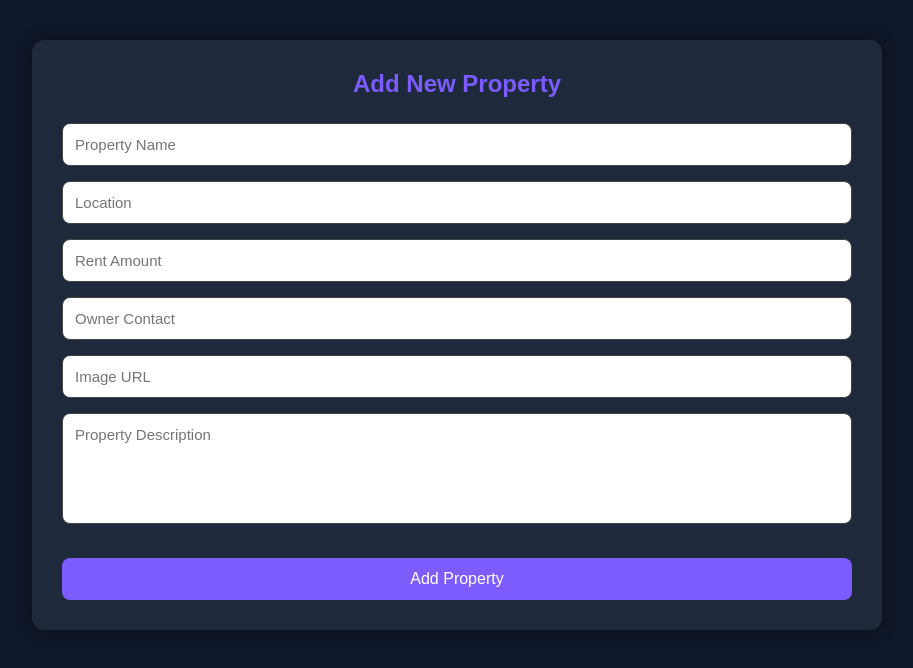
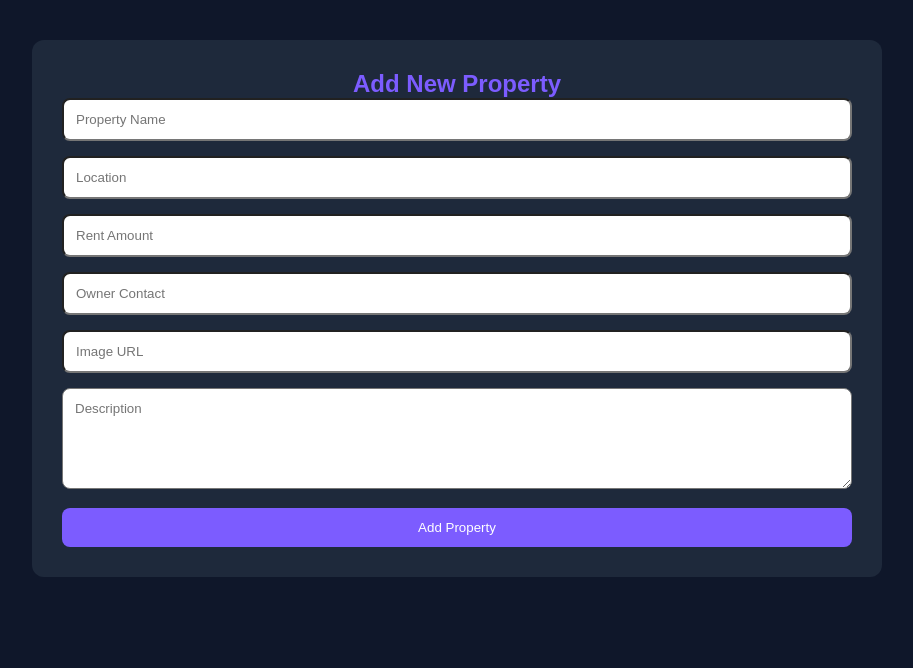
Before and after one commit to Hema976/House-Rent, a React (Vite) app in the folder frontend/: page /add-property in a window 1280 px wide. Shown: the top 668 px of the page, without its empty margins (183-1096 px from the left). Built offline with nearby package versions, Linux system fonts and the light colour scheme.

Commit message:
Update AddProperty.jsx

```diff
--- a/frontend/src/pages/AddProperty.jsx
+++ b/frontend/src/pages/AddProperty.jsx
@@ -1,4 +1,43 @@
+   import { useState } from "react";
+import { useNavigate } from "react-router-dom";
+
 function AddProperty() {
+  const navigate = useNavigate();
+
+  const [property, setProperty] = useState({
+    title: "",
+    location: "",
+    price: "",
+    owner: "",
+    image: "",
+    description: "",
+  });
+
+  const handleChange = (e) => {
+    setProperty({
+      ...property,
+      [e.target.name]: e.target.value,
+    });
+  };
+
+  const handleAdd = () => {
+    const oldData =
+      JSON.parse(localStorage.getItem("properties")) || [];
+
+    const newProperty = {
+      _id: Date.now(),
+      ...property,
+    };
+
+    localStorage.setItem(
+      "properties",
+      JSON.stringify([...oldData, newProperty])
+    );
+
+    alert("Property Added Successfully");
+    navigate("/properties");
+  };
+
   return (
     <div
       style={{
@@ -15,59 +54,57 @@ function AddProperty() {
           background: "#1e293b",
           padding: "30px",
           borderRadius: "12px",
-          boxShadow: "0 0 15px rgba(0,0,0,0.4)",
         }}
       >
-        <h2
-          style={{
-            textAlign: "center",
-            color: "#7c5cff",
-            marginBottom: "25px",
-          }}
-        >
+        <h2 style={{ textAlign: "center", color: "#7c5cff" }}>
           Add New Property
         </h2>
 
         <input
-          type="text"
+          name="title"
           placeholder="Property Name"
           style={inputStyle}
+          onChange={handleChange}
         />
 
         <input
-          type="text"
+          name="location"
           placeholder="Location"
           style={inputStyle}
+          onChange={handleChange}
         />
 
         <input
-          type="number"
+          name="price"
           placeholder="Rent Amount"
           style={inputStyle}
+          onChange={handleChange}
         />
 
         <input
-          type="text"
+          name="owner"
           placeholder="Owner Contact"
           style={inputStyle}
+          onChange={handleChange}
         />
 
         <input
-          type="text"
+          name="image"
           placeholder="Image URL"
           style={inputStyle}
+          onChange={handleChange}
         />
 
         <textarea
-          placeholder="Property Description"
+          name="description"
+          placeholder="Description"
           rows="5"
-          style={{
-            ...inputStyle,
-            resize: "none",
-          }}
+          style={inputStyle}
+          onChange={handleChange}
         />
 
         <button
+          onClick={handleAdd}
           style={{
             width: "100%",
             padding: "12px",
@@ -75,9 +112,6 @@ function AddProperty() {
             color: "white",
             border: "none",
             borderRadius: "8px",
-            cursor: "pointer",
-            fontSize: "16px",
-            marginTop: "15px",
           }}
         >
           Add Property
@@ -92,9 +126,6 @@ const inputStyle = {
   padding: "12px",
   marginBottom: "15px",
   borderRadius: "8px",
-  border: "1px solid #444",
-  outline: "none",
-  fontSize: "15px",
 };
 
 export default AddProperty;
```
